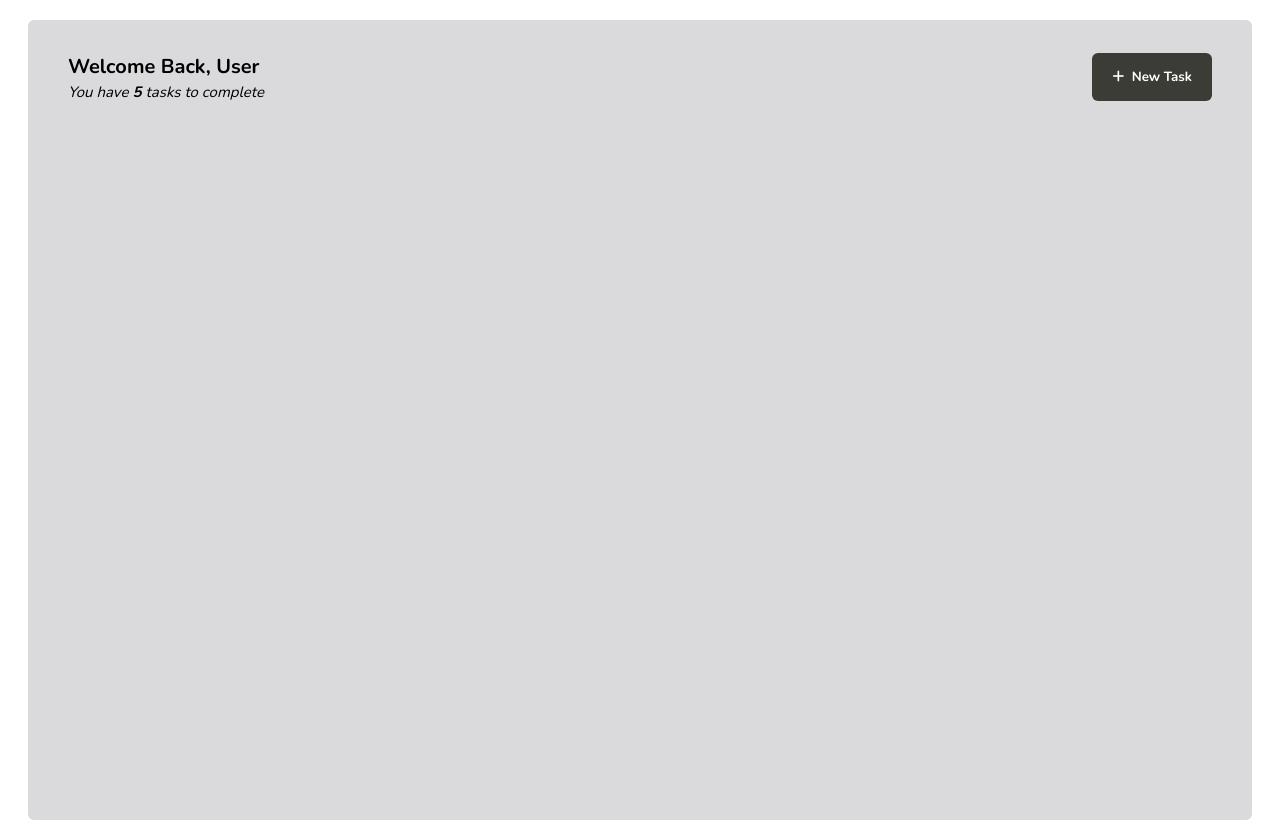
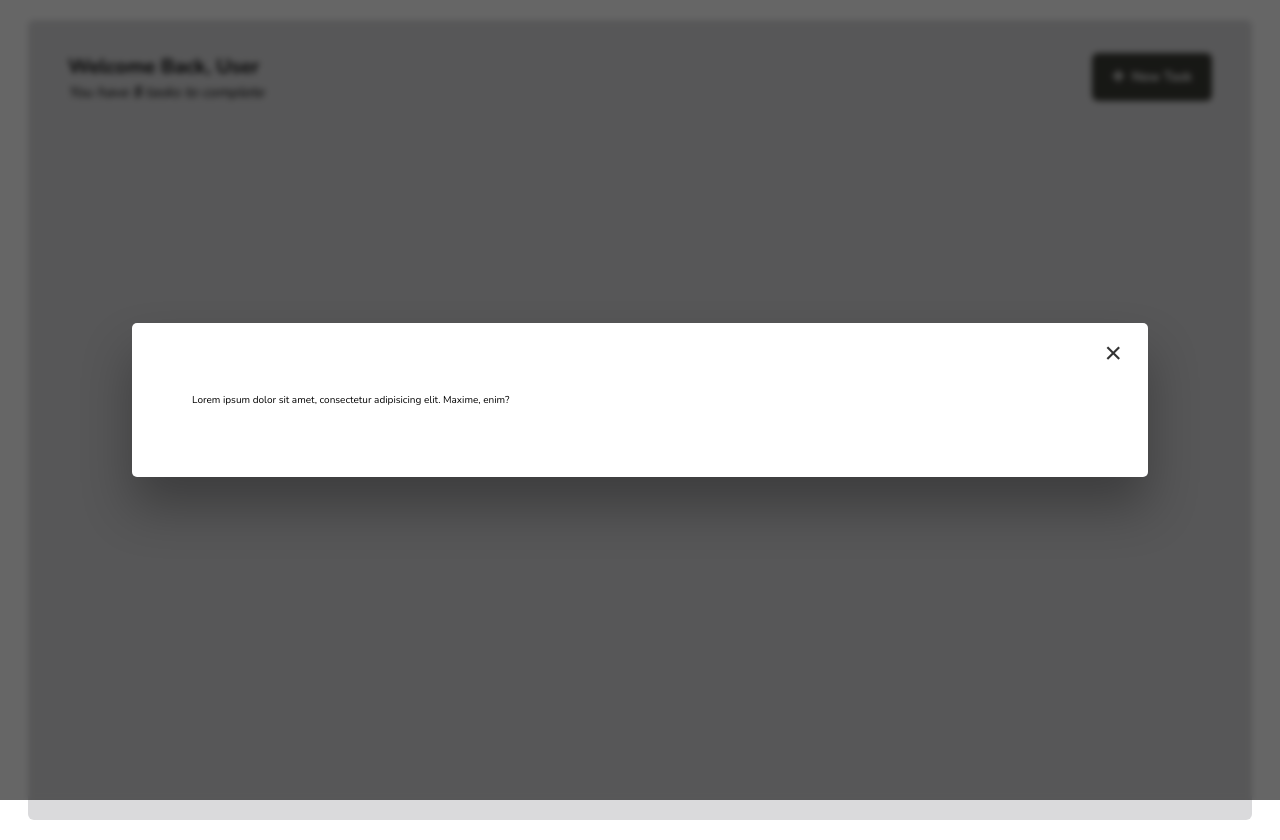
Before and after one commit to sarahalyahya/kanban-board, a plain HTML site: page index.html in a window 1280 px wide. Both pictures are taken after a click on the button "New Task". Drawn offline with nearby package versions, Linux system fonts and the light colour scheme.

Commit message:
create modal and add relevant js

```diff
--- a/index.html
+++ b/index.html
@@ -3,7 +3,15 @@
   <head>
     <meta charset="UTF-8" />
     <meta http-equiv="X-UA-Compatible" content="IE=edge" />
+
     <meta name="viewport" content="width=device-width, initial-scale=1.0" />
+    <link
+      rel="stylesheet"
+      href="https://pro.fontawesome.com/releases/v5.10.0/css/all.css"
+      integrity="sha384-AYmEC3Yw5cVb3ZcuHtOA93w35dYTsvhLPVnYs9eStHfGJvOvKxVfELGroGkvsg+p"
+      crossorigin="anonymous"
+    />
+
     <link rel="preconnect" href="https://fonts.googleapis.com" />
     <link rel="preconnect" href="https://fonts.gstatic.com" crossorigin />
     <link
@@ -16,6 +24,7 @@
   </head>
   <body>
     <div class="container">
+      <!-- Header -->
       <header class="header">
         <div class="header__msg">
           <h1>Welcome Back, User</h1>
@@ -24,16 +33,21 @@
             <span class="text--thin">tasks to complete</span>
           </h2>
         </div>
-        <button class="btn">
+        <button class="btn show-modal">
           <i class="fas fa-plus"></i>
           New Task
         </button>
       </header>
+      <!-- Modal -->
+      <div class="modal hidden">
+        <button class="close-modal">&times;</button>
+        <p>
+          Lorem ipsum dolor sit amet, consectetur adipisicing elit. Maxime,
+          enim?
+        </p>
+      </div>
+      <div class="overlay hidden"></div>
     </div>
     <script src="script.js"></script>
-    <script
-      src="https://kit.fontawesome.com/3aa8f0b32e.js"
-      crossorigin="anonymous"
-    ></script>
   </body>
 </html>
--- a/script.js
+++ b/script.js
@@ -0,0 +1,35 @@
+
+'use strict';
+
+//variables
+const modal = document.querySelector('.modal');
+const overlay = document.querySelector('.overlay');
+const btnCloseModal = document.querySelector('.close-modal');
+const btnsOpenModal = document.querySelector('.show-modal');
+
+//close modal function
+const closeModal = function () {
+  modal.classList.add('hidden');
+  overlay.classList.add('hidden');
+};
+
+//open modal function
+const openModal = function () {
+  modal.classList.remove('hidden');
+  overlay.classList.remove('hidden');
+};
+
+// Open Modal
+  btnsOpenModal.addEventListener('click', openModal);
+
+
+//closing upon clicking on 'X' or overlay
+btnCloseModal.addEventListener('click', closeModal);
+overlay.addEventListener('click', closeModal);
+
+//closing upon hitting ESC
+document.addEventListener('keydown', function (e) {
+  if (e.key === 'Escape' && !modal.classList.contains('hidden')) {
+    closeModal();
+  }
+});
--- a/style.css
+++ b/style.css
@@ -3,7 +3,7 @@ html {
 }
 
 body {
-  font-family: "Nunito", Arial, Helvetica, sans-serif;
+  font-family: "Nunito", Arial, Helvetica, sans-serif !important;
 }
 
 .container {
@@ -50,8 +50,51 @@ body {
   background-color: #3b3c36;
   color: white;
   font-weight: 600;
+  cursor: pointer;
 }
 
 .btn i {
   margin-right: 0.4rem;
 }
+
+/* Modal */
+
+.close-modal {
+  position: absolute;
+  top: 1.2rem;
+  right: 2rem;
+  font-size: 3rem;
+  color: #333;
+  cursor: pointer;
+  border: none;
+  background: none;
+}
+
+.hidden {
+  display: none;
+}
+
+.modal {
+  position: absolute;
+  top: 50%;
+  left: 50%;
+  transform: translate(-50%, -50%);
+  width: 70%;
+
+  background-color: white;
+  padding: 6rem;
+  border-radius: 5px;
+  box-shadow: 0 3rem 5rem rgba(0, 0, 0, 0.3);
+  z-index: 10;
+}
+
+.overlay {
+  position: absolute;
+  top: 0;
+  left: 0;
+  width: 100%;
+  height: 100%;
+  background-color: rgba(0, 0, 0, 0.6);
+  backdrop-filter: blur(3px);
+  z-index: 5;
+}
```
